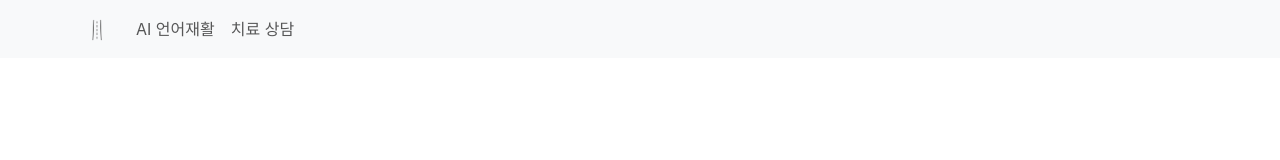
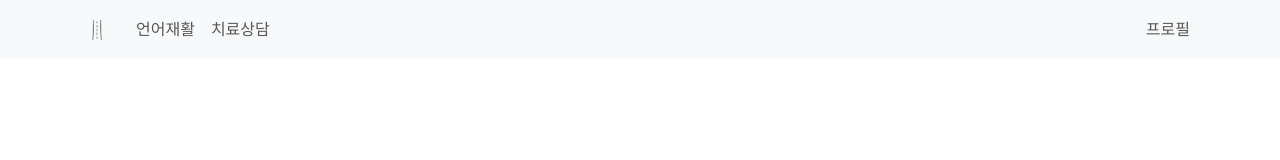
Before and after one commit to Speaking-Path/SpeakingPath, a React (Create React App) app in the folder frontend/: page / in a window 1280 px wide. Shown: the top 160 px of the page. Built offline with nearby package versions, Linux system fonts and the light colour scheme.

Commit message:
Feat: 네비게이션 바 마이페이지 추가

```diff
--- a/frontend/src/components/Navbar.jsx
+++ b/frontend/src/components/Navbar.jsx
@@ -12,8 +12,11 @@ function NavBar() {
             <img src={process.env.PUBLIC_URL + "/assets/logo.png"} alt="" />
           </Navbar.Brand>
           <Nav className="me-auto">
-            <Nav.Link href="practice">AI 언어재활</Nav.Link>
-            <Nav.Link href="consulting">치료 상담</Nav.Link>
+            <Nav.Link href="practice">언어재활</Nav.Link>
+            <Nav.Link href="consulting">치료상담</Nav.Link>
+          </Nav>
+          <Nav className='ms-auto'>
+            <Nav.Link href="profile">프로필</Nav.Link>
           </Nav>
         </Container>
       </Navbar>
```
